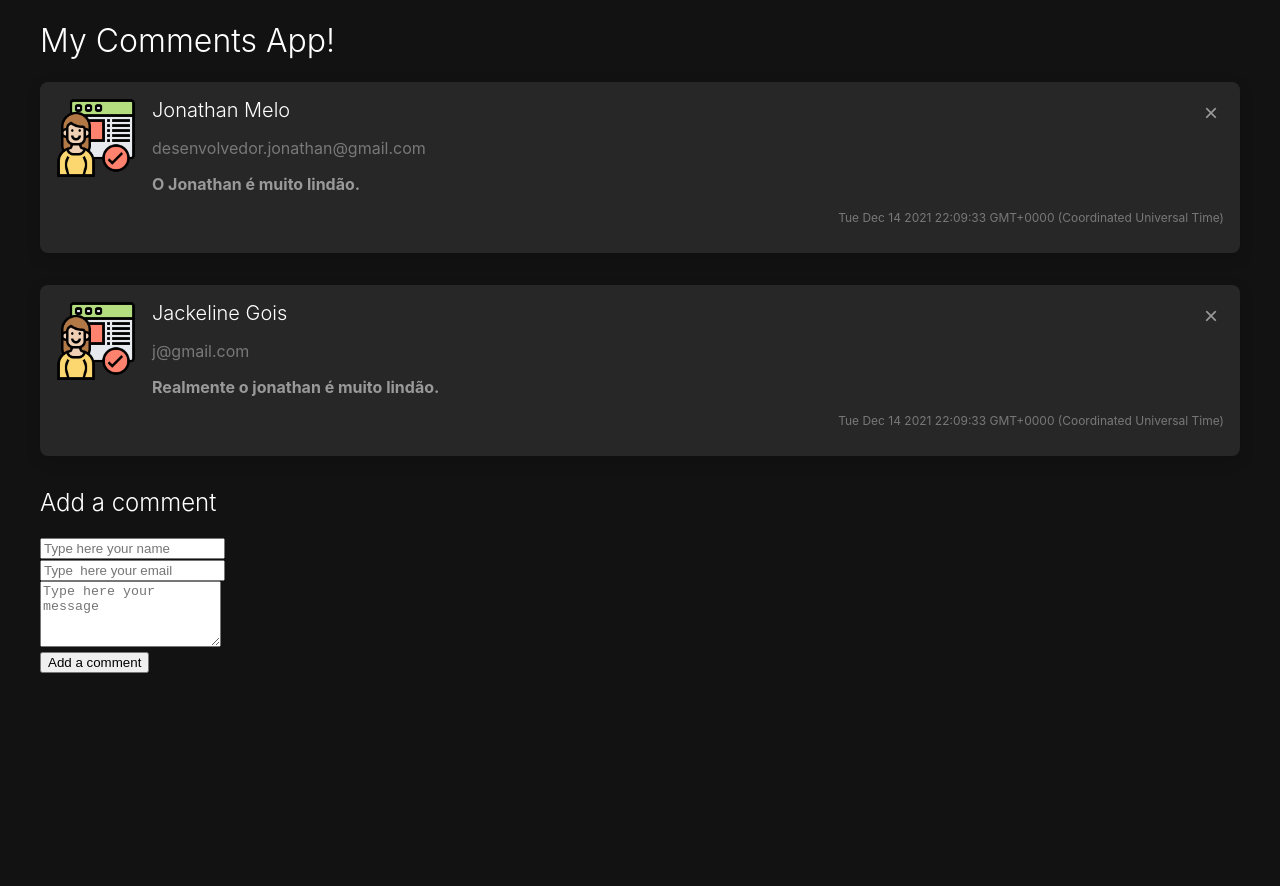
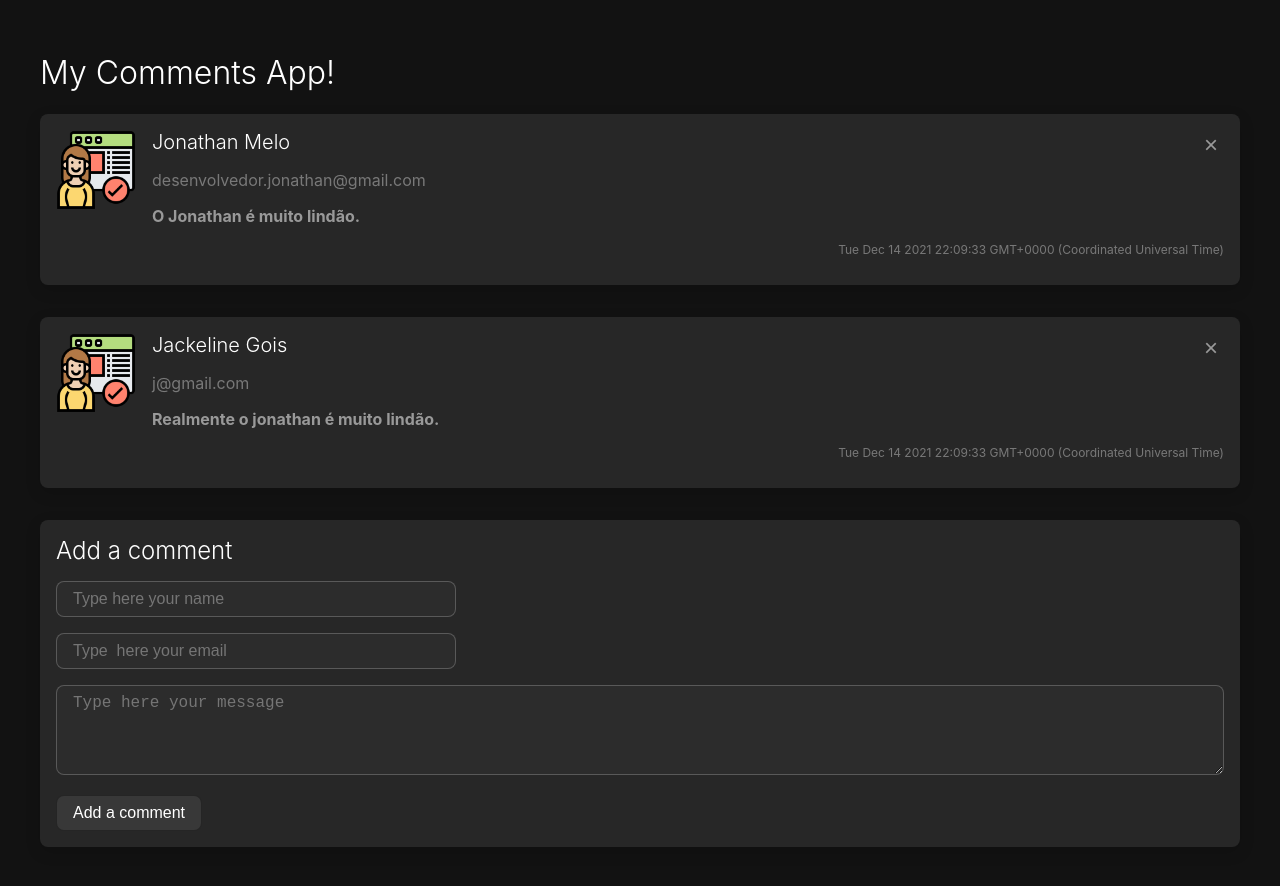
Before and after one commit to carreiraDesenvolvedor/reactjs-comment-app, a React (Create React App) app: page / in a window 1280 px wide. Shown: the top 886 px of the page. Before the commit the page ends 800 px from the top, so only its background shows below. Built offline with nearby package versions, Linux system fonts and the light colour scheme.

Commit message:
Criado o CommentForm component e o estilo dele

```diff
--- a/src/App.css
+++ b/src/App.css
@@ -11,4 +11,5 @@ body {
 .App {
     max-width: 1200px;
     margin: auto;
+    padding: 2rem;
 }
--- a/src/App.js
+++ b/src/App.js
@@ -1,7 +1,7 @@
 import React from "react";
 import "./App.css";
 import Comment from "./components/Comment";
-
+import CommentForm from "./components/CommentForm";
 class App extends React.Component {
   state = {
     comments: [
@@ -62,7 +62,7 @@ class App extends React.Component {
   render() {
     return (
       <div className="App">
-        <h1>My Comments App!</h1>
+        <h1> My Comments App! </h1>
         {this.state.comments.map((comment, index) => {
           return (
             <Comment
@@ -77,40 +77,11 @@ class App extends React.Component {
             />
           );
         })}
-        <form onSubmit={this.addComment}>
-          <h2>Add a comment</h2>
-          <div>
-            <input
-              onChange={this.onFieldChanged}
-              value={this.state.form.name}
-              type="text"
-              name="name"
-              placeholder="Type here your name"
-              required="required"
-            />
-          </div>
-          <div>
-            <input
-              onChange={this.onFieldChanged}
-              value={this.state.form.email}
-              type="email"
-              name="email"
-              placeholder="Type  here your email"
-              required="required"
-            />
-          </div>
-          <div>
-            <textarea
-              onChange={this.onFieldChanged}
-              name="message"
-              rows="4"
-              placeholder="Type here your message"
-              value={this.state.form.message}
-              required="required"
-            />
-          </div>
-          <button type="submit">Add a comment</button>
-        </form>
+        <CommentForm
+          onAddComment={this.addComment}
+          onFieldChanged={this.onFieldChanged}
+          form={this.state.form}
+        />
       </div>
     );
   }
--- a/src/components/Comment.jsx
+++ b/src/components/Comment/index.jsx
@@ -1,4 +1,4 @@
-import "./Comment.css";
+import "./style.css";
 import ProfileImg from "./profile.png";
 
 const Comment = (props) => {
--- /dev/null
+++ b/src/components/CommentForm/index.jsx
@@ -0,0 +1,43 @@
+import "./style.css";
+const CommentForm = (props) => {
+  const { onAddComment, onFieldChanged, form } = props;
+
+  return (
+    <form className="comment-form" onSubmit={onAddComment}>
+      <h2> Add a comment </h2>
+      <div>
+        <input
+          onChange={onFieldChanged}
+          value={form.name}
+          type="text"
+          name="name"
+          placeholder="Type here your name"
+          required="required"
+        />
+      </div>
+      <div>
+        <input
+          onChange={onFieldChanged}
+          value={form.email}
+          type="email"
+          name="email"
+          placeholder="Type  here your email"
+          required="required"
+        />
+      </div>
+      <div>
+        <textarea
+          onChange={onFieldChanged}
+          name="message"
+          rows="4"
+          placeholder="Type here your message"
+          value={form.message}
+          required="required"
+        />
+      </div>
+      <button type="submit"> Add a comment </button>
+    </form>
+  );
+};
+
+export default CommentForm;
--- /dev/null
+++ b/src/components/CommentForm/style.css
@@ -0,0 +1,43 @@
+.comment-form {
+    background: #272727;
+    box-shadow: rgba(0, 0, 0, 0.15) 0px 5px 15px;
+    border-radius: 0.5rem;
+    padding: 1rem;
+    margin-bottom: 2rem;
+}
+
+.comment-form h2 {
+    margin: 0px;
+}
+
+.comment-form input,
+.comment-form textarea,
+.comment-form button {
+    margin-top: 1rem;
+    background-color: #2c2c2c;
+    border: 1px solid #ffffff36;
+    color: white;
+    outline: none;
+    font-size: 1rem;
+    padding: 0.5rem 1rem;
+    border-radius: 0.5rem;
+    box-sizing: border-box;
+}
+
+.comment-form input {
+    width: 400px;
+}
+
+.comment-form textarea {
+    width: 100%;
+}
+
+.comment-form button {
+    cursor: pointer;
+    background-color: #383838;
+    border: 1px solid rgba(0, 0, 0, 0.35);
+}
+
+.comment-form button:hover {
+    background-color: #121212;
+}
```
Also changed, not shown: src/components/Comment/profile.png (renamed from src/components/profile.png), src/components/Comment/style.css (renamed from src/components/Comment.css).
